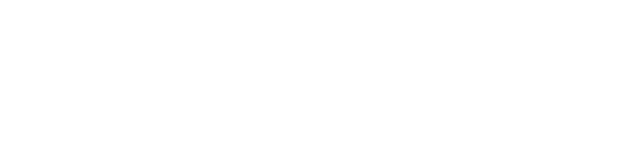
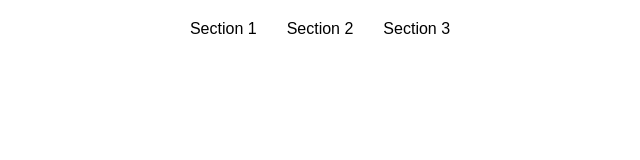
Before and after one commit to xfides/smoothScrollTo-concept, a website built with Vite: page index.html in a window 1280 px wide. Shown: the whole page, without its empty margins (320-960 px from the left). Built offline with nearby package versions, Linux system fonts and the light colour scheme.

Commit message:
feat: add nav

```diff
--- a/index.html
+++ b/index.html
@@ -5,9 +5,14 @@
         <link rel="icon" type="image/svg+xml" href="/vite.svg" />
         <meta name="viewport" content="width=device-width, initial-scale=1.0" />
         <title>smoothScrollTo Function Concept</title>
+        <link rel="stylesheet" href="./src/style.css">
     </head>
     <body>
-
+        <nav>
+            <a href="#section1">Section 1</a>
+            <a href="#section2">Section 2</a>
+            <a href="#section3">Section 3</a>
+        </nav>
         <script type="module" src="/src/main.ts"></script>
     </body>
 </html>
--- /dev/null
+++ b/src/style.css
@@ -0,0 +1,27 @@
+* {
+    margin: 0;
+    padding: 0;
+    box-sizing: border-box;
+    font-family: 'Arial';
+}
+
+nav {
+    position: fixed;
+    top: 0;
+    left: 0;
+    display: flex;
+    justify-content: center;
+    gap: 30px;
+    width: 100%;
+    padding: 20px 0;
+}
+
+nav a {
+    color: black;
+    text-decoration: none;
+    transition: color .2s linear 0s;
+}
+
+nav a:hover {
+    color: green;
+}
```
Lines whose indentation alone changed are shown as unchanged.
